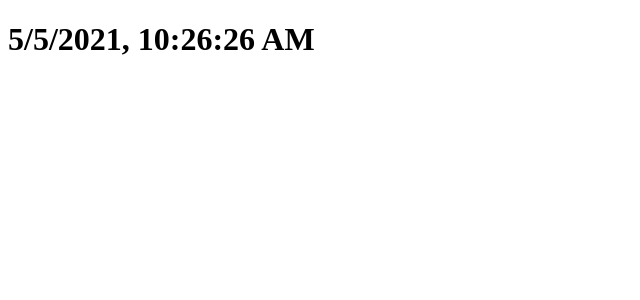
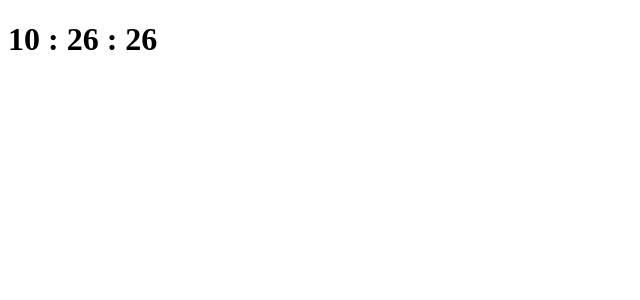
Before and after one commit to mrememisaac/server-side-react-intro, a Next.js app in the folder app/: page / in a window 1280 px wide. Shown: the top 300 px of the page, without its empty margins (0-640 px from the left). Built offline with nearby package versions, Linux system fonts and the light colour scheme.

Commit message:
Replace the clock code with the digital clock widget

```diff
--- a/app/pages/index.js
+++ b/app/pages/index.js
@@ -1,30 +1,15 @@
 import React from 'react';
+import DigitalClock from '../src/DigitalClock/DigitalClock'
 
 class Index extends React.Component {
 
     constructor(props){
         super(props);
-        this.state =  { time: new Date().toLocaleString()}
-    }
-
-    tick(){
-        this.setState(() => {
-            return ({
-                time: new Date().toLocaleString()
-            });
-        });
-    }
-
-    componentDidMount(){
-        this.interval = setInterval(() => this.tick(), 1000);
-    }
-
-    componentDidUnMount() {
-        this.clearInterval(this.interval);
+        this.state =  { time: new Date() }
     }
 
     render() {
-        return <h1>{this.state.time}</h1>
+        return <DigitalClock time={this.state.time}/>
     }
 }
 export default Index;
```
